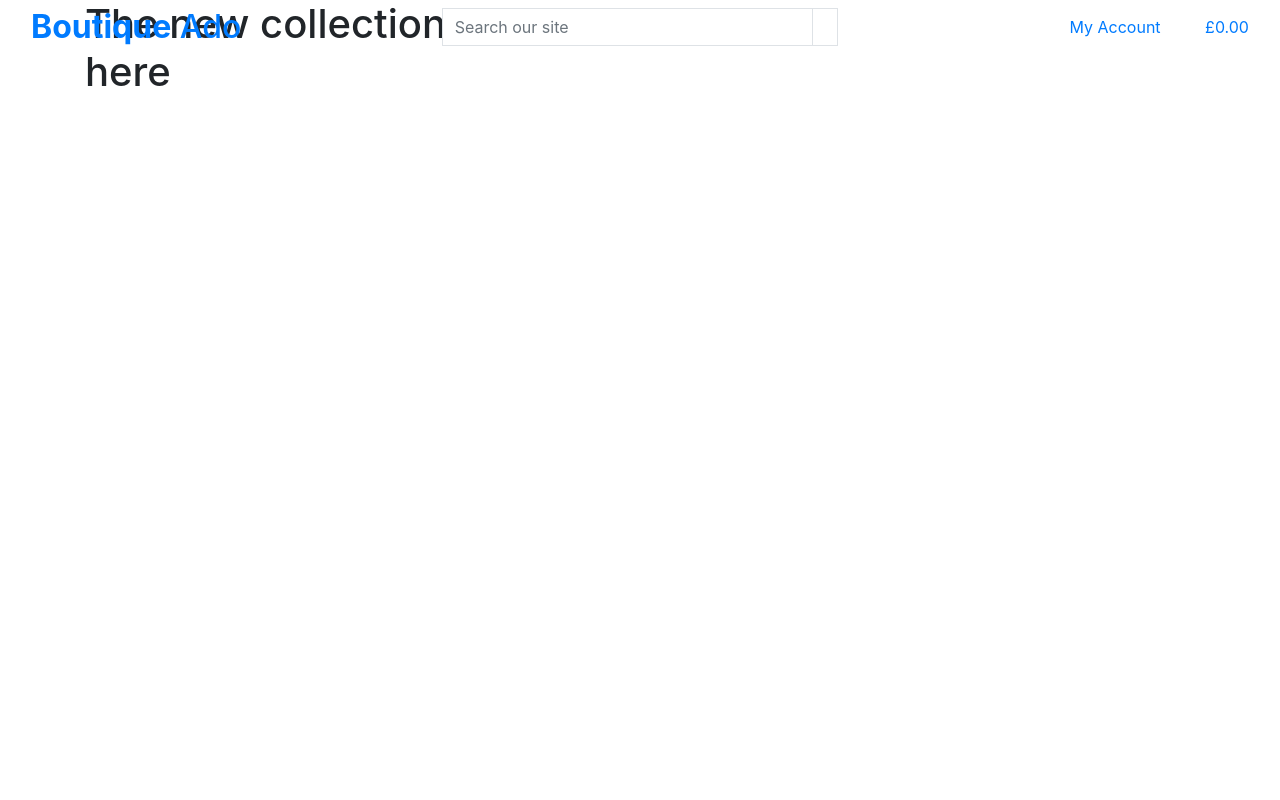
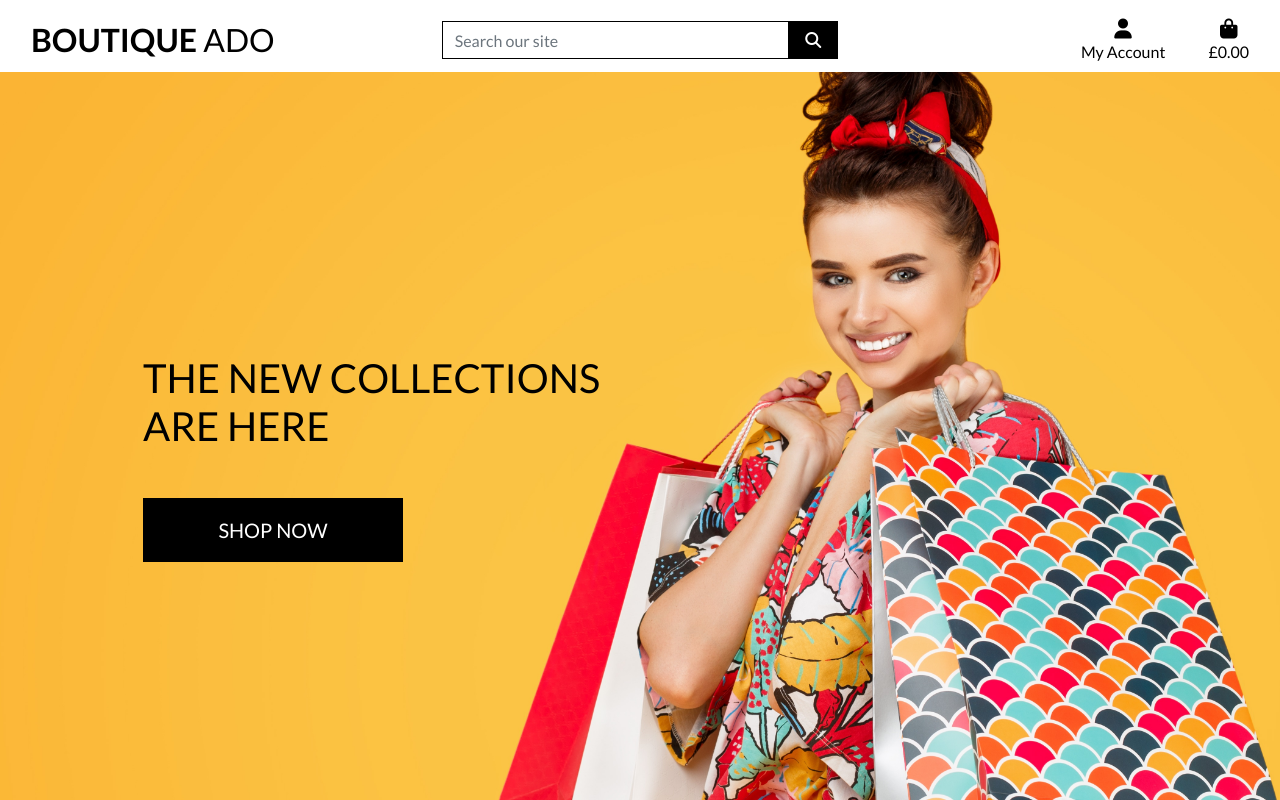
Before and after one commit to sarah2244-4/boutique-ado, a Django app: template home/templates/home/index.html in a window 1280 px wide. Run offline with Django 3.2, Linux system fonts and the light colour scheme; the template is opened without the code that fills it, so the values that code supplies are empty; parts of the project's set-up code (start-up, migrations or seed data) failed here and were passed over; some libraries are stand-ins or nearby versions.

Commit message:
Completed base header and css

```diff
--- a/boutique_ado/settings.py
+++ b/boutique_ado/settings.py
@@ -152,6 +152,10 @@ USE_TZ = True
 # https://docs.djangoproject.com/en/3.2/howto/static-files/
 
 STATIC_URL = '/static/'
+STATICFILES_DIRS = (os.path.join(BASE_DIR, 'static'),)
+
+MEDIA_URL = '/media/'
+MEDIA_ROOT = os.path.join(BASE_DIR, 'media')
 
 # Default primary key field type
 # https://docs.djangoproject.com/en/3.2/ref/settings/#default-auto-field
--- a/boutique_ado/urls.py
+++ b/boutique_ado/urls.py
@@ -15,9 +15,11 @@ Including another URLconf
 """
 from django.contrib import admin
 from django.urls import path, include
+from django.conf import settings
+from django.conf.urls.static import static
 
 urlpatterns = [
     path('admin/', admin.site.urls),
     path('accounts/', include('allauth.urls')),
     path('', include('home.urls')),
-]
+] + static(settings.MEDIA_URL, document_root=settings.MEDIA_ROOT)
--- a/home/templates/home/index.html
+++ b/home/templates/home/index.html
@@ -18,7 +18,7 @@
                 </h1>
                 <div class="my-5">
                     <h4>
-                        <a href="" class="shop-now-button btn btn-lg rounded-0 text-uppercase py-3"></a>
+                        <a href="" class="shop-now-button btn btn-lg rounded-0 text-uppercase py-3">Shop now</a>
                     </h4>
                 </div>
             </div>
--- /dev/null
+++ b/static/css/base.css
@@ -0,0 +1,83 @@
+html, body {
+    height: 100%;
+}
+
+body {
+    background: url('/media/homepage_background_cropped.jpg') no-repeat center center fixed;
+    background-size: cover;
+    height: calc(100vh - 164px);
+    height: -moz-calc(100vh - 164px);
+    height: -webkit-calc(100vh - 164px);
+    color: #555;
+    font-family: 'Lato';
+}
+
+/* from Bulma */
+.icon {
+    align-items: center;
+    display: inline-flex;
+    justify-content: center;
+    height: 1.5rem;
+    width: 1.5rem;
+}
+
+.logo-font {
+    text-transform: uppercase;
+}
+
+.main-logo-link {
+    width: fit-content;
+}
+
+.shop-now-button {
+    background: black;
+    color: white;
+    min-width: 260px;
+}
+
+.btn-black {
+    background: black;
+    color: white;
+}
+
+.shop-now-button:hover,
+.shop-now-button:active,
+.shop-now-button:focus,
+.btn-black:hover,
+.btn-black:active,
+.btn-black:focus {
+    background: #222;
+    color: white;
+}
+
+.text-black {
+    color: #000 !important;
+}
+
+.border-black {
+    border: 1px solid black !important;
+}
+
+/* -------------------------------- Media Queries */
+
+/* Slightly larger container on xl screens */
+@media (min-width: 1200px) {
+  .container {
+    max-width: 80%;
+  }
+}
+
+/* fixed top navbar only on medium and up */
+@media (min-width: 992px) {
+    .fixed-top-desktop-only {
+        position: fixed;
+        top: 0;
+        right: 0;
+        left: 0;
+        z-index: 1030;
+    }
+
+    .header-container {
+        padding-top: 164px;
+    }
+}
--- a/templates/base.html
+++ b/templates/base.html
@@ -16,6 +16,11 @@
     {% block corecss %}
     <!-- Bootstrap CSS -->
     <link rel="stylesheet" href="https://cdn.jsdelivr.net/npm/bootstrap@4.6.2/dist/css/bootstrap.min.css" integrity="sha384-xOolHFLEh07PJGoPkLv1IbcEPTNtaed2xpHsD9ESMhqIYd0nLMwNLD69Npy4HI+N" crossorigin="anonymous">
+    <link rel="stylesheet" href="{% static 'css/base.css' %}">
+    <!-- Google fonts -->
+    <link rel="preconnect" href="https://fonts.googleapis.com">
+    <link rel="preconnect" href="https://fonts.gstatic.com" crossorigin>
+    <link href="https://fonts.googleapis.com/css2?family=Lato:ital,wght@0,100;0,300;0,400;0,700;0,900;1,100;1,300;1,400;1,700;1,900&family=Nunito:wght@300;400;500;600;700;800;900&family=Shadows+Into+Light&display=swap" rel="stylesheet">
     {% endblock %}
 
     {% block extra_css %}
@@ -26,6 +31,7 @@
     <script src="https://cdn.jsdelivr.net/npm/jquery@3.5.1/dist/jquery.slim.min.js" integrity="sha384-DfXdz2htPH0lsSSs5nCTpuj/zy4C+OGpamoFVy38MVBnE+IbbVYUew+OrCXaRkfj" crossorigin="anonymous"></script>
     <script src="https://cdn.jsdelivr.net/npm/popper.js@1.16.1/dist/umd/popper.min.js" integrity="sha384-9/reFTGAW83EW2RDu2S0VKaIzap3H66lZH81PoYlFhbGU+6BZp6G7niu735Sk7lN" crossorigin="anonymous"></script>
     <script src="https://cdn.jsdelivr.net/npm/bootstrap@4.6.2/dist/js/bootstrap.min.js" integrity="sha384-+sLIOodYLS7CIrQpBjl+C7nPvqq+FbNUBDunl/OZv93DB7Ln/533i8e/mZXLi/P+" crossorigin="anonymous"></script>
+    <script src="https://kit.fontawesome.com/ac0ffb0ab5.js" crossorigin="anonymous"></script>
     {% endblock %}
 
     {% block extra_js %}
@@ -36,7 +42,7 @@
 
   <body>
     <header class="container-fluid fixed-top">
-      <div class="row">
+      <div id="topnav" class="row bg-white pt-lg-2 d-none d-lg-flex">
         <div class="col-12 col-lg-4 my-auto py-1 py-lg-0 text-center text-lg-left">
           <a href="{% url 'home' %}" class="nav-link main-logo-link">
             <h2 class="logo-font text-black my-0"><strong>Boutique</strong> Ado</h2>
```
Also changed, not shown: media/homepage_background_cropped.jpg (added).
